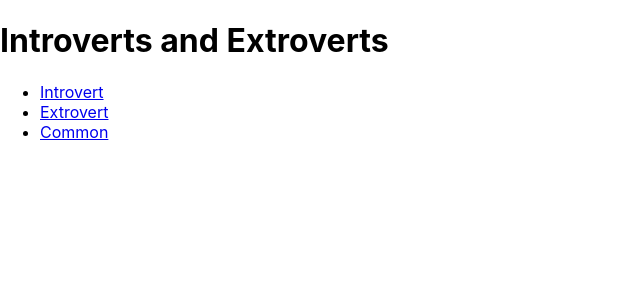
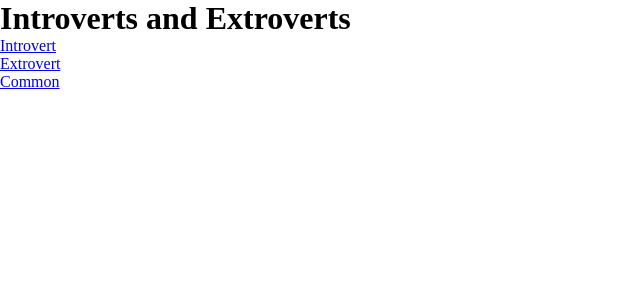
Before and after one commit to Joker282855/introvert-webpage, a React (Create React App) app: page / in a window 1280 px wide. Shown: the top 300 px of the page, without its empty margins (0-640 px from the left). Built offline with nearby package versions, Linux system fonts and the light colour scheme.

Commit message:
began the styling of the webpages

```diff
--- a/src/index.css
+++ b/src/index.css
@@ -1,13 +1,5 @@
-body {
-  margin: 0;
-  font-family: -apple-system, BlinkMacSystemFont, 'Segoe UI', 'Roboto', 'Oxygen',
-    'Ubuntu', 'Cantarell', 'Fira Sans', 'Droid Sans', 'Helvetica Neue',
-    sans-serif;
-  -webkit-font-smoothing: antialiased;
-  -moz-osx-font-smoothing: grayscale;
+* {
+  box-sizing: border-box;
+  margin: 0px;
+  padding: 0px;
 }
-
-code {
-  font-family: source-code-pro, Menlo, Monaco, Consolas, 'Courier New',
-    monospace;
-}
```
